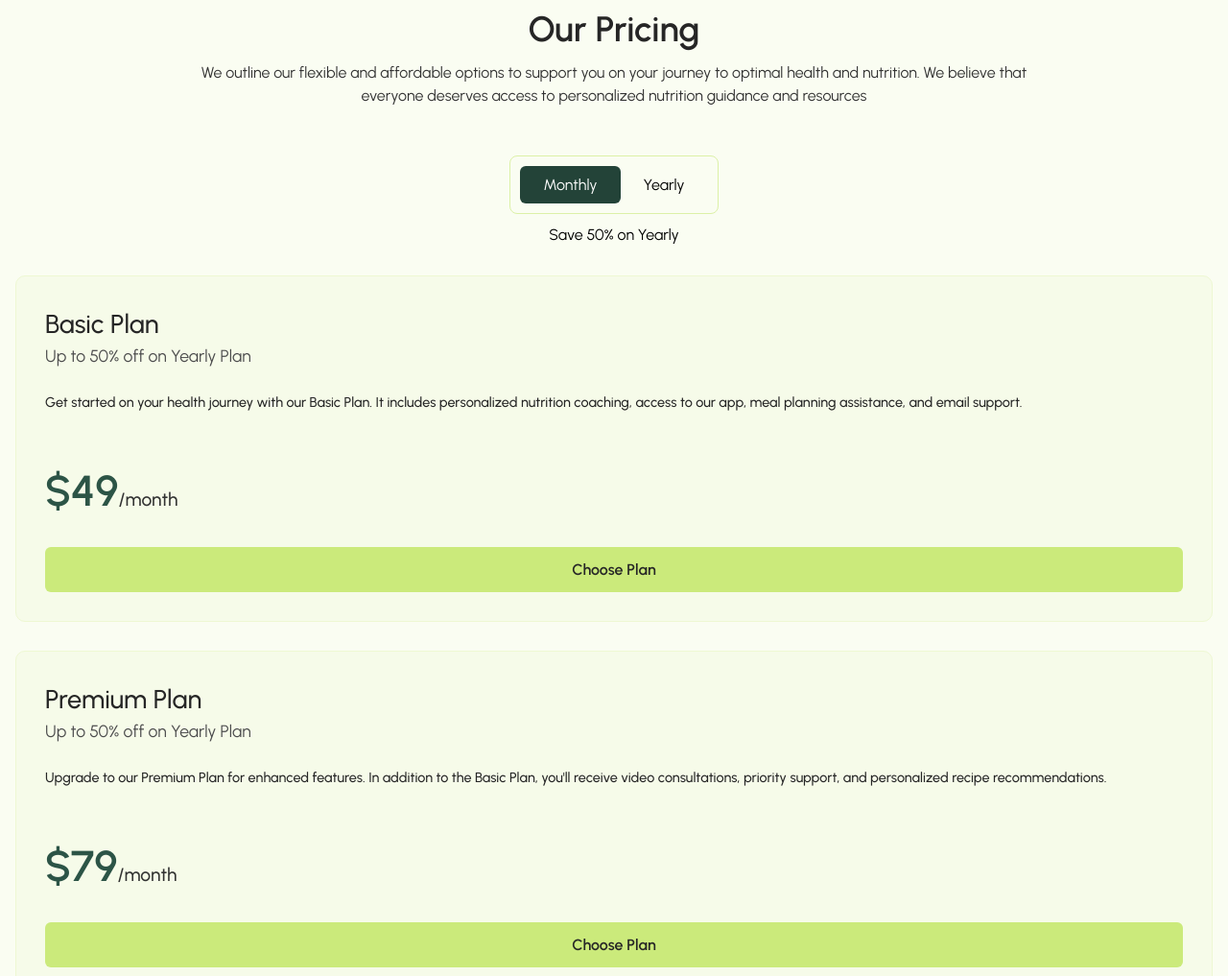
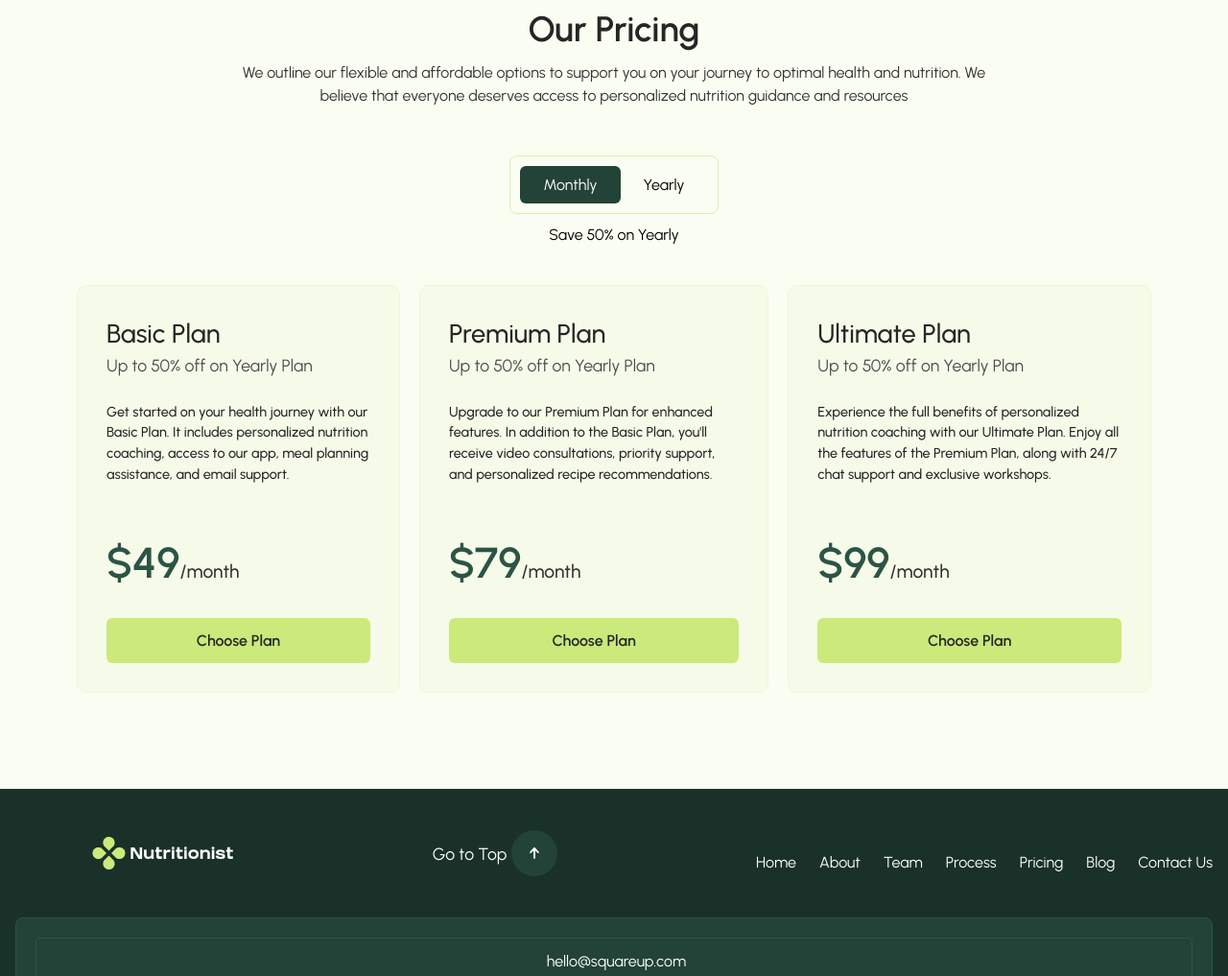
Before and after one commit to kric0007/mtm6201-midterm, a plain HTML site: page index.html in a window 1280 px wide. Shown: the part 4023-5040 px from the top of the page at 96% size. Drawn offline with Linux system fonts and the light colour scheme.

Commit message:
create and style pricing section for laptop

```diff
--- a/css/style.css
+++ b/css/style.css
@@ -1031,4 +1031,19 @@ h2 {
     }
 
     /* pricing section starts here */
+    .pricing-container {
+        display: flex;
+        gap: 20px;
+    }
+    .pricing-card {
+       margin: 0;
+    }
+   .slider-text {
+    margin-bottom: 40px;
+   }
+   #pricing-section {
+    margin-left: 80px;
+    margin-right: 80px;
+    margin-bottom: 100px;
+   }
 }
--- a/index.html
+++ b/index.html
@@ -578,7 +578,6 @@
                 We outline our flexible and affordable options to support you on your journey to optimal health and
                 nutrition. We believe that everyone deserves access to personalized nutrition guidance and resources
             </p>
-            <div class="pricing-wrapper">
             <div class="price-slider">
                 <a class="monthly" href="">Monthly</a>
                 <a class="yearly" href="">Yearly</a>
@@ -586,6 +585,9 @@
             <div class="slider-text">
                 <p>Save 50% on Yearly</p>
             </div>
+            <div class="pricing-container">
+                <div class="pricing-wrapper">
+
                     <div class="pricing-card">
                         <h3>Basic Plan</h3>
                         <h4>Up to 50% off on Yearly Plan</h4>
@@ -604,7 +606,8 @@
                     <div class="pricing-card">
                         <h3>Premium Plan</h3>
                         <h4>Up to 50% off on Yearly Plan</h4>
-                    <p>Upgrade to our Premium Plan for enhanced features. In addition to the Basic Plan, you'll receive
+                        <p>Upgrade to our Premium Plan for enhanced features. In addition to the Basic Plan, you'll
+                            receive
                             video consultations, priority support, and personalized recipe recommendations.</p>
                         <div class="price">
                             <p><span class="number">$79</span>/month</p>
@@ -619,12 +622,14 @@
                     <div class="pricing-card">
                         <h3>Ultimate Plan</h3>
                         <h4>Up to 50% off on Yearly Plan</h4>
-                    <p>Experience the full benefits of personalized nutrition coaching with our Ultimate Plan. Enjoy all
+                        <p>Experience the full benefits of personalized nutrition coaching with our Ultimate Plan. Enjoy
+                            all
                             the features of the Premium Plan, along with 24/7 chat support and exclusive workshops.</p>
                         <div class="price">
                             <p><span class="number">$99</span>/month</p>
                             <div>
                                 <a class="plan-CTA" href="">Choose Plan</a>
+                            </div>
                         </div>
                     </div>
                 </div>
```
Lines whose indentation alone changed are shown as unchanged.
